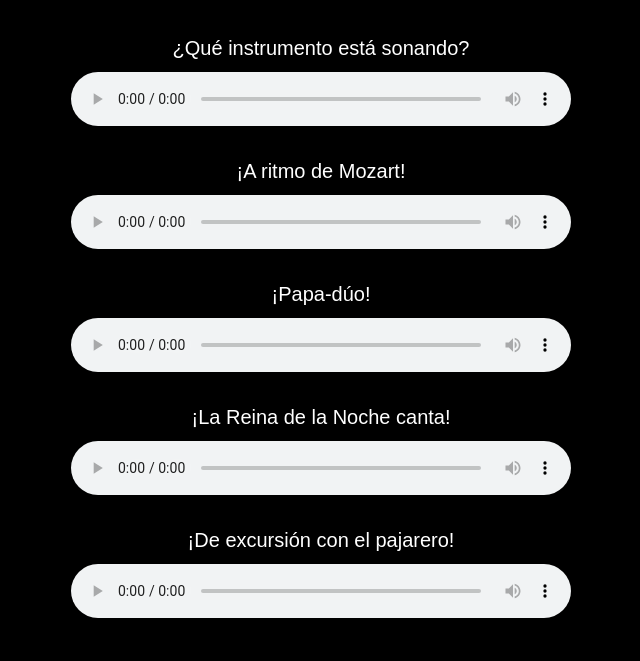
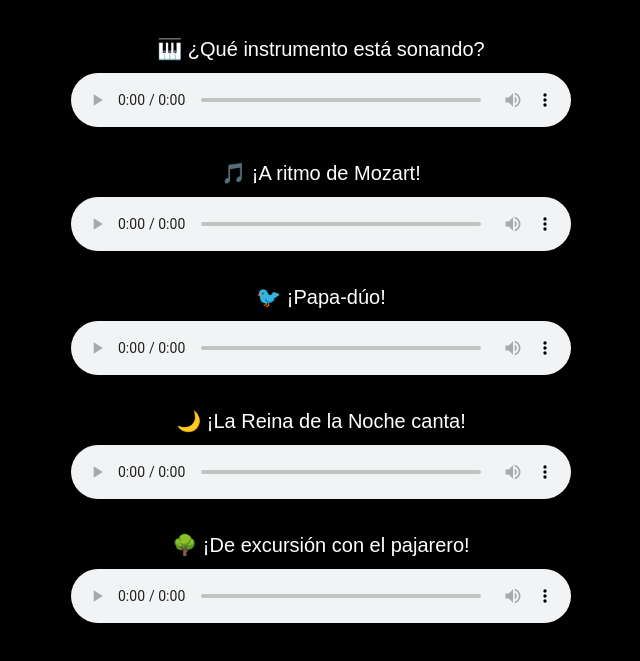
Before and after one commit to ESTVABE/MOZART-Y-T-, a plain HTML site: page index.html in a window 1280 px wide. Shown: the part 93-754 px from the top of the page, without its empty margins (319-959 px from the left). Drawn offline with Linux system fonts and the light colour scheme.

Commit message:
Update index.html

```diff
--- a/index.html
+++ b/index.html
@@ -42,35 +42,35 @@
     <h1>🎵 MOZART Y TÚ 🎵</h1>
 
     <div class="audio-container">
-        <h2>¿Qué instrumento está sonando?</h2>
+        <h2>🎹 ¿Qué instrumento está sonando?</h2>
         <audio controls>
             <source src="piano.mp3" type="audio/mpeg">
         </audio>
     </div>
 
     <div class="audio-container">
-        <h2>¡A ritmo de Mozart!</h2>
+        <h2>🎵 ¡A ritmo de Mozart!</h2>
         <audio controls>
             <source src="marcha.mp3" type="audio/mpeg">
         </audio>
     </div>
 
     <div class="audio-container">
-        <h2>¡Papa-dúo!</h2>
+        <h2>🐦 ¡Papa-dúo!</h2>
         <audio controls>
             <source src="duo.mp3" type="audio/mpeg">
         </audio>
     </div>
 
     <div class="audio-container">
-        <h2>¡La Reina de la Noche canta!</h2>
+        <h2>🌙 ¡La Reina de la Noche canta!</h2>
         <audio controls>
             <source src="aria.mp3" type="audio/mpeg">
         </audio>
     </div>
 
     <div class="audio-container">
-        <h2>¡De excursión con el pajarero!</h2>
+        <h2>🌳 ¡De excursión con el pajarero!</h2>
         <audio controls>
             <source src="papageno.mp3" type="audio/mpeg">
         </audio>
```
